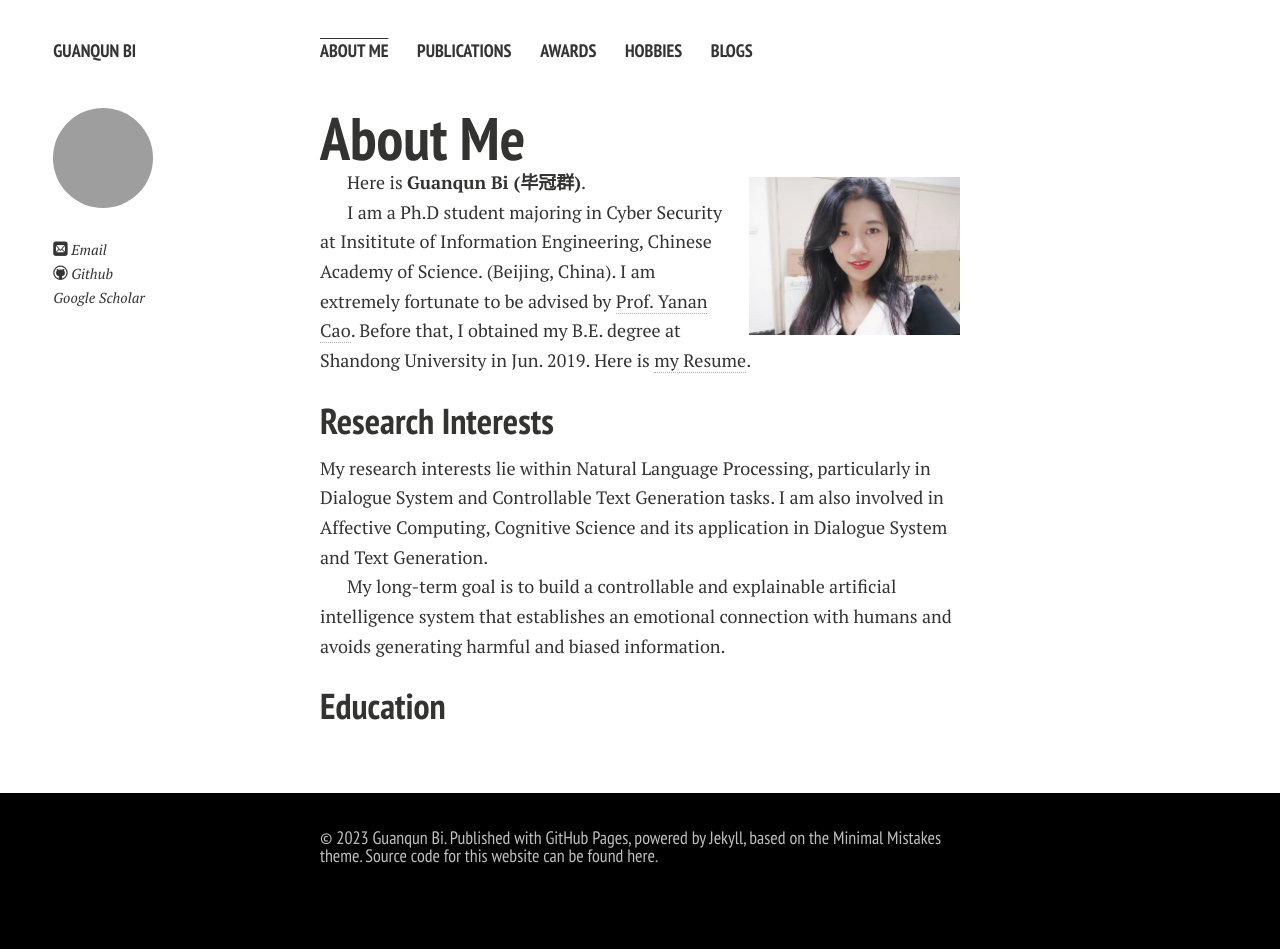
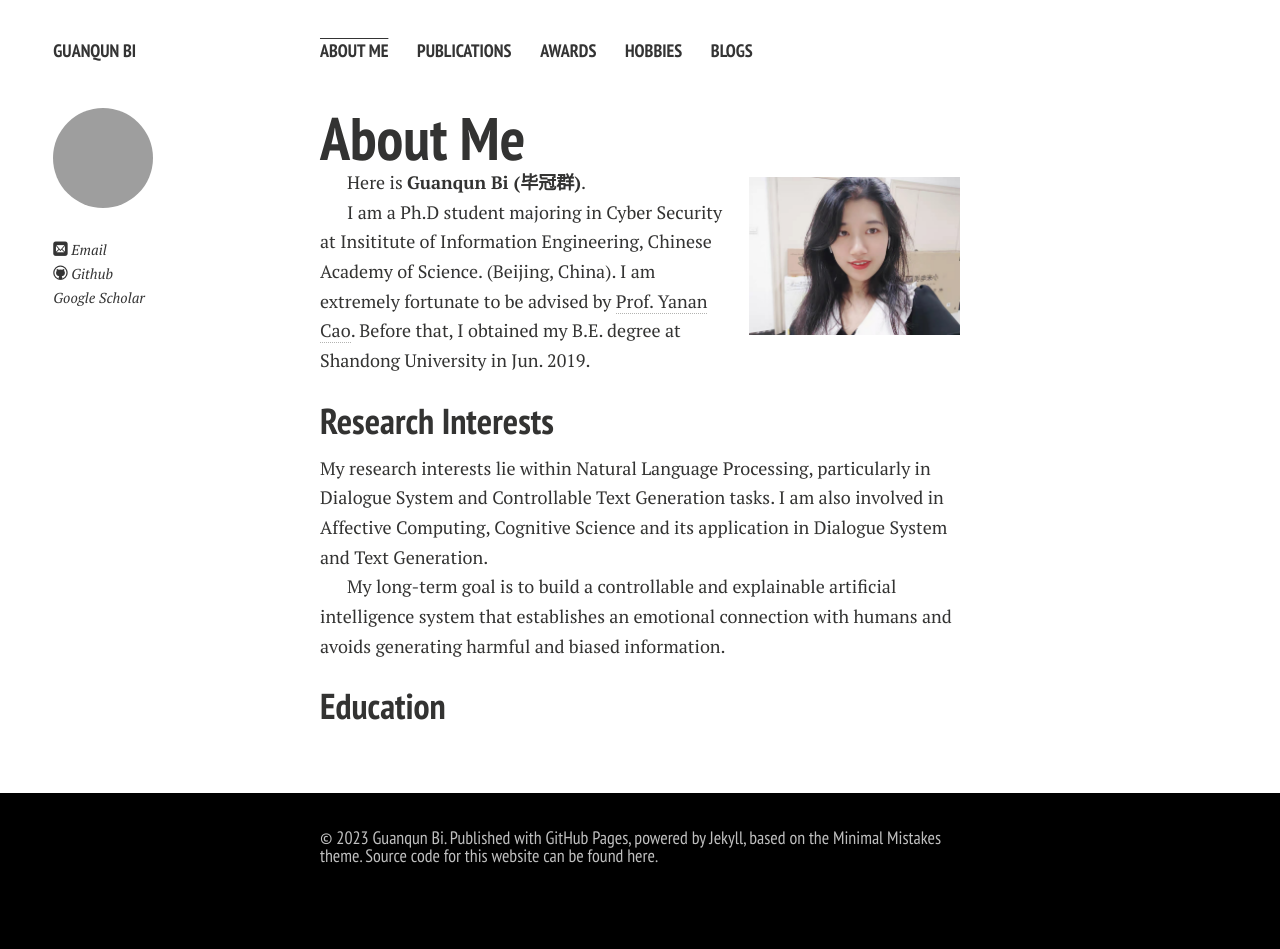
Before and after one commit to biguanqun/biguanqun.github.io, a Jekyll site: the page built from index.md, in a window 1280 px wide. Built offline with Jekyll 4.4.1, drawn with Linux system fonts in a browser that asks for light colours; nearby versions of some CDN libraries; comment, search, counter and statistics services are not loaded; a style sheet for code colours, icons or effects is not loaded; our own code applies the rules of GitHub Pages for plain Markdown files.

Commit message:
modified:   .DS_Store 	deleted:    file/CV-zh.pdf 	modified:   hobbies.md 	modified:   index.md

```diff
--- a/index.md
+++ b/index.md
@@ -9,7 +9,8 @@ layout: page
 Here is **Guanqun Bi (毕冠群)**.
 
 I am a Ph.D student majoring in Cyber Security at Insititute of Information Engineering, Chinese Academy of Science. (Beijing, China).
-I am extremely fortunate to be advised by [Prof. Yanan Cao](https://people.ucas.ac.cn/~caoyanan). Before that, I obtained my B.E. degree at Shandong University in Jun. 2019. Here is [my Resume](/file/CV-zh.pdf).
+I am extremely fortunate to be advised by [Prof. Yanan Cao](https://people.ucas.ac.cn/~caoyanan). Before that, I obtained my B.E. degree at Shandong University in Jun. 2019.
+<!-- Here is [my Resume](/file/CV-zh.pdf). -->
 
 ## Research Interests
 
```
Also changed, not shown: hobbies.md (+20 -1 lines), 2 other files.
